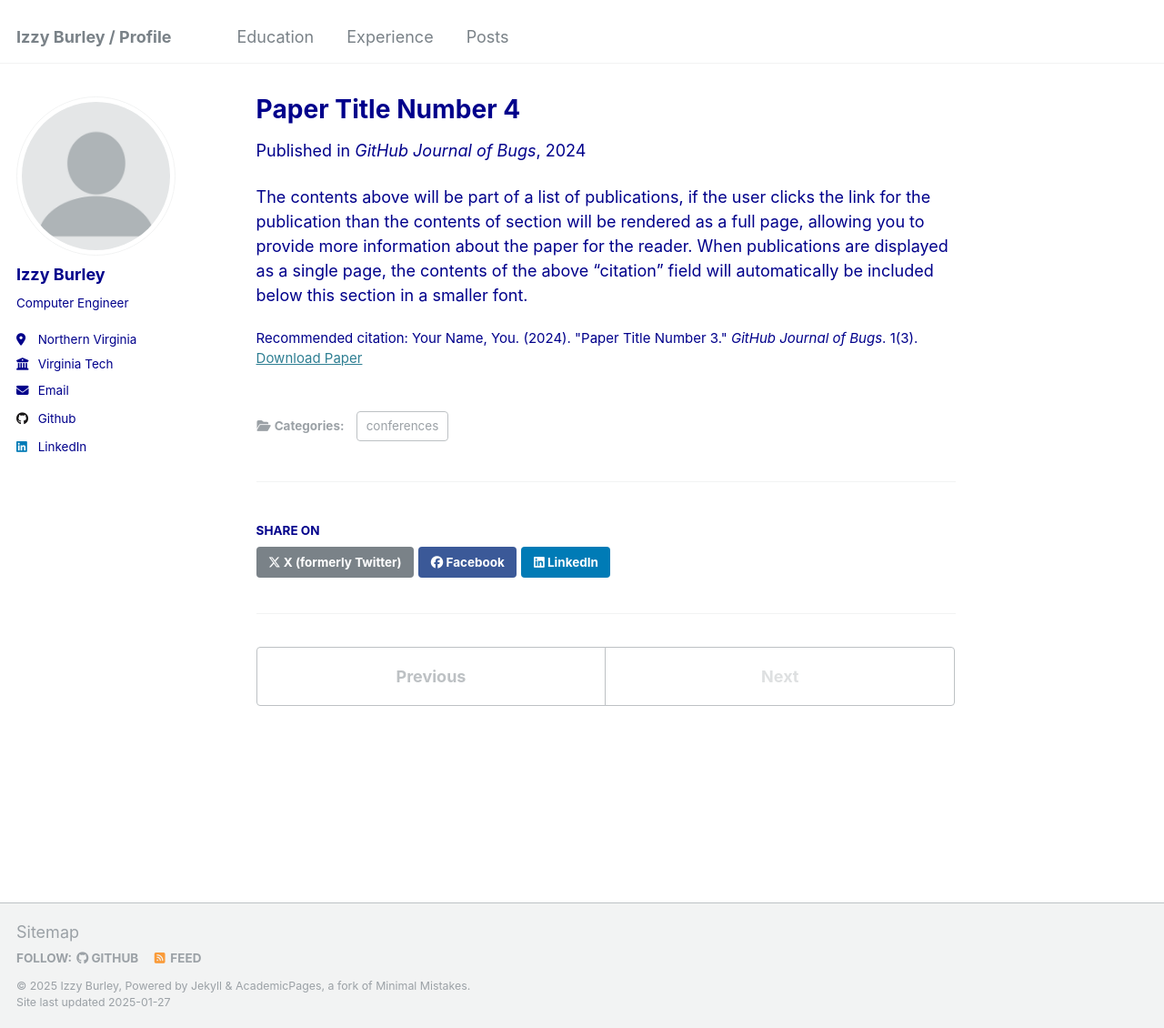
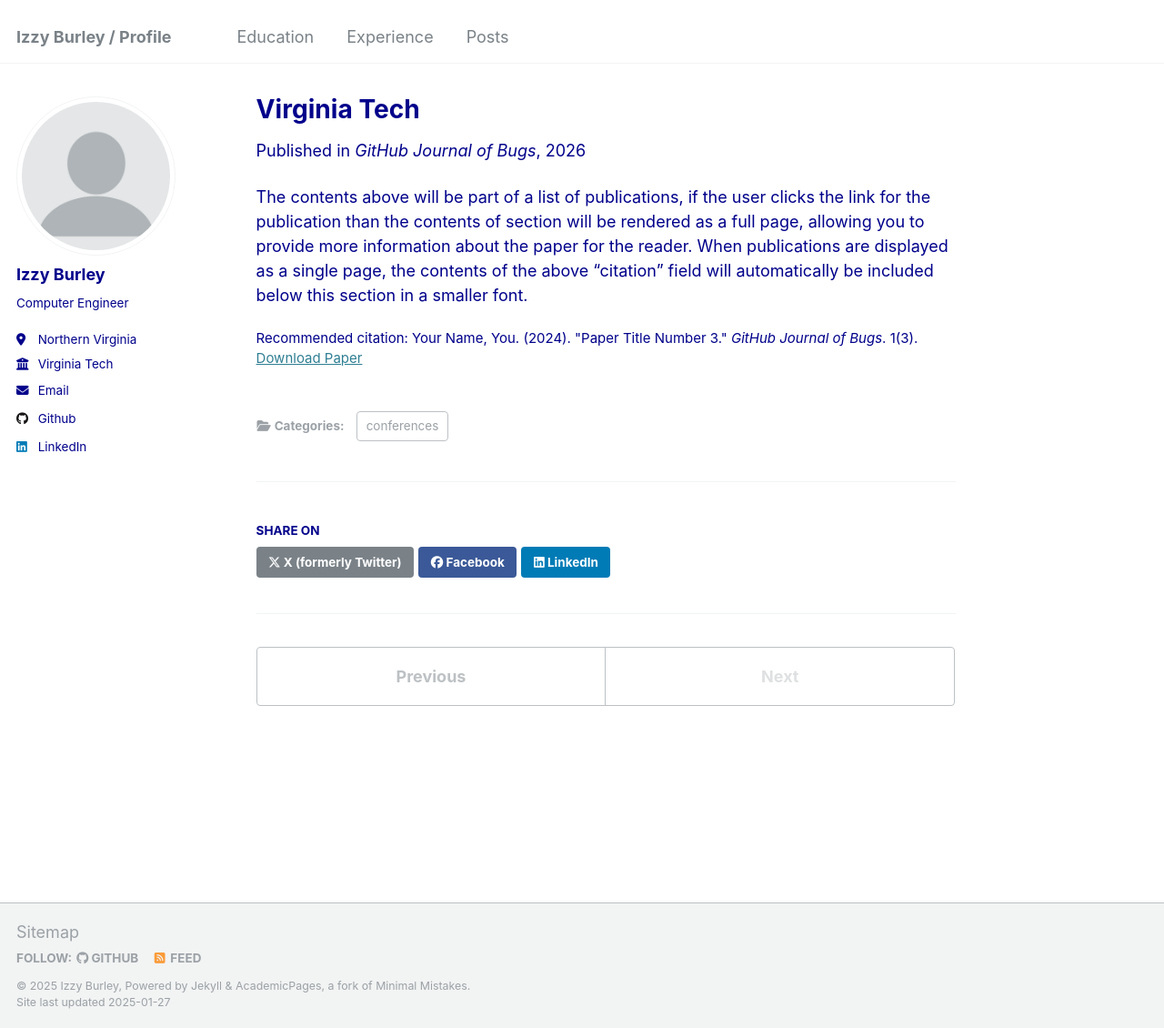
Before and after one commit to izzyburley/izzyburley.github.io, a Jekyll site: the page built from _publications/2024-02-17-paper-title-number-4.md, in a window 1280 px wide and 1130 px high. Shown: the whole window at 91% size. Built offline with Jekyll 4.4.1, drawn with Linux system fonts in a browser that asks for light colours.

Commit message:
Update 2024-02-17-paper-title-number-4.md (edu)

```diff
--- a/_publications/2024-02-17-paper-title-number-4.md
+++ b/_publications/2024-02-17-paper-title-number-4.md
@@ -1,12 +1,12 @@
 ---
-title: "Paper Title Number 4"
+title: "Virginia Tech"
 collection: publications
 category: conferences
 permalink: /publication/2024-02-17-paper-title-number-4
-excerpt: 'This paper is about fixing template issue #693.'
-date: 2024-02-17
+excerpt: 'Major: Controls Robotics and Autonomy Focus: Networking'
+date: May 2026
 venue: 'GitHub Journal of Bugs'
-paperurl: 'http://academicpages.github.io/files/paper3.pdf'
+paperurl: '[http://academicpages.github.io/files/paper3.pdf](https://ece.vt.edu/)'
 citation: 'Your Name, You. (2024). &quot;Paper Title Number 3.&quot; <i>GitHub Journal of Bugs</i>. 1(3).'
 ---
 
```
